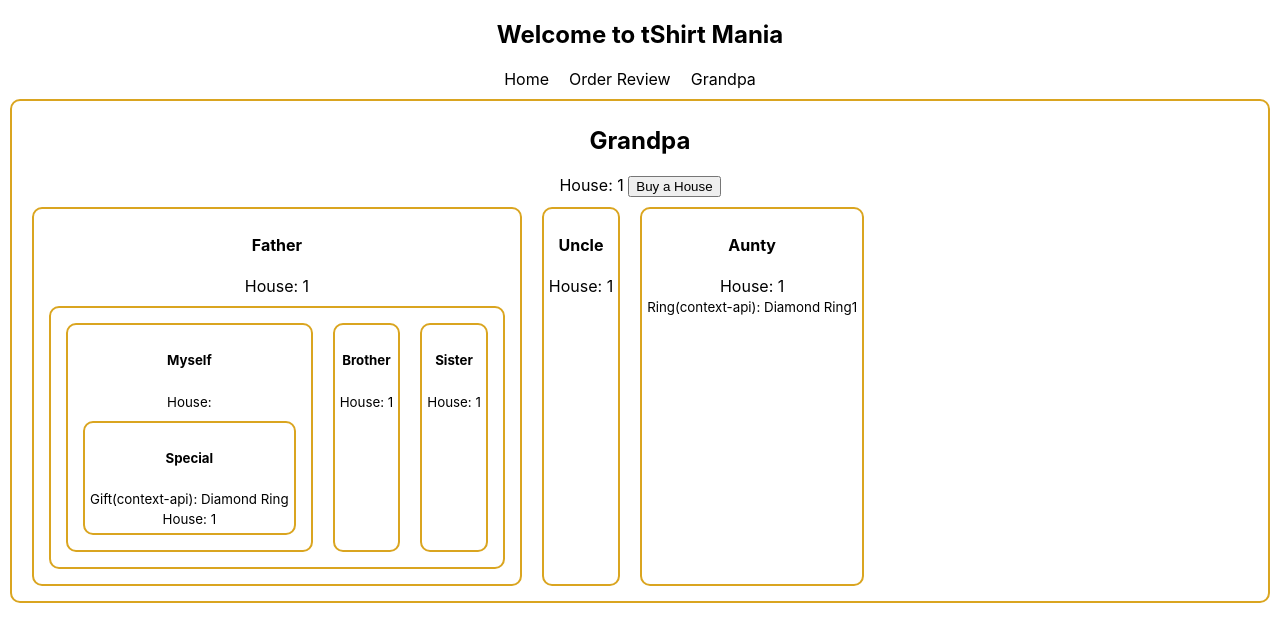
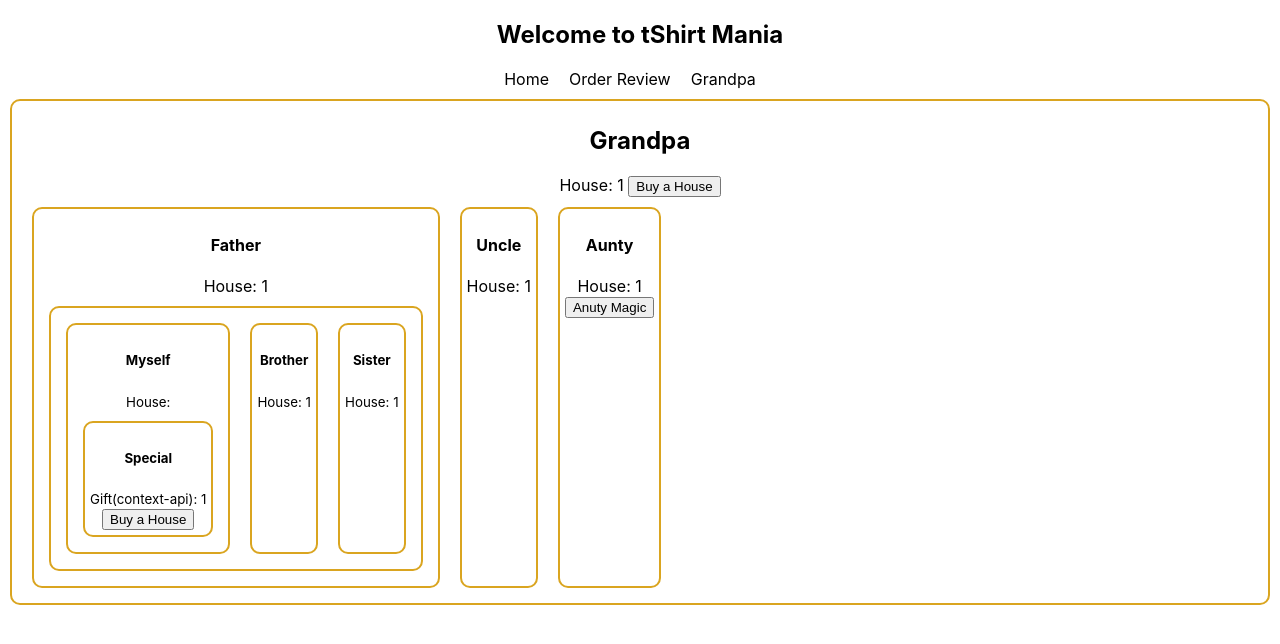
Before and after one commit to kamrul-dev/tshirt-mania, a React (Create React App) app: page /grandpa in a window 1280 px wide. Shown: the top 644 px of the page. Built offline with nearby package versions, Linux system fonts and the light colour scheme.

Commit message:
send state function using context api

```diff
--- a/src/components/Aunty/Aunty.js
+++ b/src/components/Aunty/Aunty.js
@@ -1,13 +1,17 @@
 import React, { useContext } from 'react';
 import { RingContext } from '../Grandpa/Grandpa';
 
-const Aunty = ({house}) => {
-    const ring = useContext(RingContext);
+const Aunty = () => {
+    const [house, setHouse] = useContext(RingContext);
+    const handleHouseIncrease = () =>{
+        const newHouseCount = house + 1;
+        setHouse(newHouseCount);
+    }
     return (
         <div>
             <h4>Aunty</h4>
             <p>House: {house}</p>
-            <p><small>Ring(context-api): {ring}</small></p>
+            <button onClick={handleHouseIncrease}> Anuty Magic</button>
         </div>
     );
 };
--- a/src/components/Grandpa/Grandpa.js
+++ b/src/components/Grandpa/Grandpa.js
@@ -26,7 +26,7 @@
         setHouse(newHouseCount);
     }
     return (
-        <RingContext.Provider value={[ornament, house]}>
+        <RingContext.Provider value={[house, setHouse]}>
             <div className='grandpa'>
                 <h2>Grandpa</h2>
                 <p>House: {house} <button onClick={handleBuyAHouse}>Buy a House</button></p>
--- a/src/components/Special/Special.js
+++ b/src/components/Special/Special.js
@@ -2,12 +2,12 @@
 import { RingContext } from '../Grandpa/Grandpa';
 
 const Special = () => {
-    const [ornament, house] = useContext(RingContext);
+    const [house, setHouse] = useContext(RingContext);
     return (
         <div>
             <h5>Special</h5>
-            <p><small>Gift(context-api): {ornament}</small></p>
-            <p><small>House: {house}</small></p>
+            <p><small>Gift(context-api): {house}</small></p>
+            <button onClick={() => setHouse(house + 1)}>Buy a House</button>
         </div>
     );
 };
```
